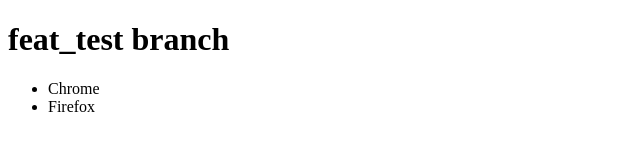
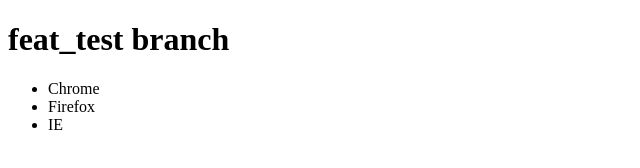
Before and after one commit to gongchanok/test, a plain HTML site: page index.html in a window 1280 px wide. Shown: the full height of the page, 0-640 px from the left. Drawn offline with Linux system fonts and the light colour scheme.

Commit message:
add li IE

```diff
--- a/index.html
+++ b/index.html
@@ -8,6 +8,7 @@
 	<ul>
  		<li>Chrome</li>
   		<li>Firefox</li>
+  		<li>IE</li>
 	</ul>
 </div>
 </body>
```
